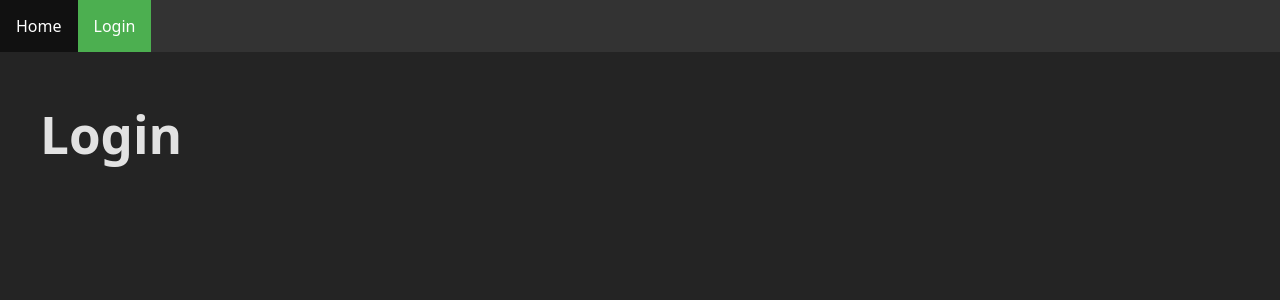
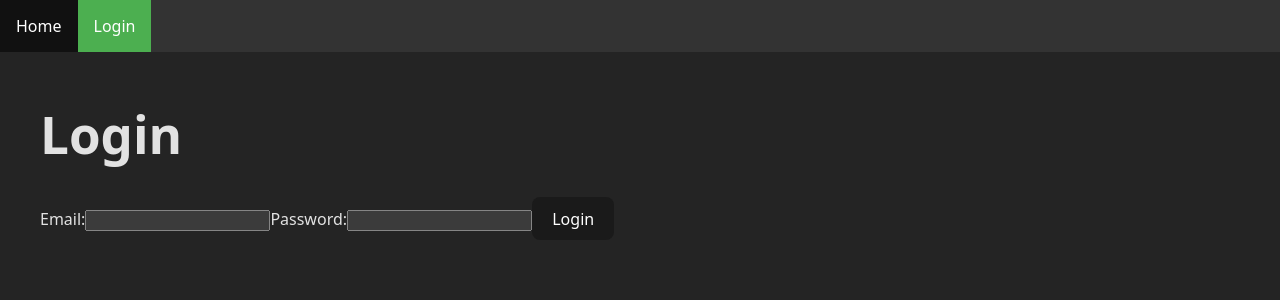
Before and after one commit to DagobertDev/shopping-list, a React (Vite) app in the folder frontend/: page /login in a window 1280 px wide. Shown: the top 300 px of the page. Built offline with nearby package versions, Linux system fonts and the light colour scheme.

Commit message:
Expand login component

```diff
--- a/frontend/src/components/Login.tsx
+++ b/frontend/src/components/Login.tsx
@@ -1,6 +1,72 @@
+import { useState } from "react"
+
 function Login() {
+    const loginUrl = "http://localhost:5157/login"
+
+    const [email, setEmail] = useState("")
+    const [password, setPassword] = useState("")
+    const [error, setError] = useState("")
+
+    const login = async (e: React.FormEvent) => {
+        e.preventDefault()
+
+        if (!email || !password) {
+            setError("Please fill in all fields")
+            return
+        }
+        setError("")
+
+        try {
+            const response = await fetch(loginUrl, {
+                method: "POST",
+                headers: {
+                    "Content-Type": "application/json",
+                },
+                body: JSON.stringify({ email, password })
+            })
+
+            if (!response.ok) {
+                throw new Error("Invalid credentials")
+            }
+
+            const data = await response.json()
+
+            localStorage.setItem("AccessToken", data.access_token)
+
+            console.log("Login successful")
+
+        } catch (error) {
+            setError(error instanceof Error ? error.message : "Login failed")
+        }
+    }
+
     return (
-        <h1>Login</h1>
+        <>
+            <h1>Login</h1>
+            <form onSubmit={login}>
+                {error && <div style={{ color: 'red' }}>{error}</div>}
+
+                <label htmlFor="email">Email:</label>
+                <input
+                    id="email"
+                    type="email"
+                    value={email}
+                    onChange={e => setEmail(e.target.value)}
+                    required
+                />
+
+                <label htmlFor="password">Password:</label>
+                <input
+                    id="password"
+                    type="password"
+                    value={password}
+                    onChange={e => setPassword(e.target.value)}
+                    required
+                />
+
+                <button type="submit">Login</button>
+            </form>
+        </>
     )
 }
 
```
